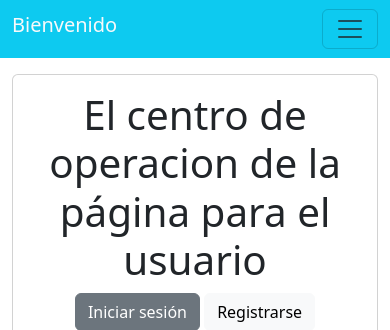
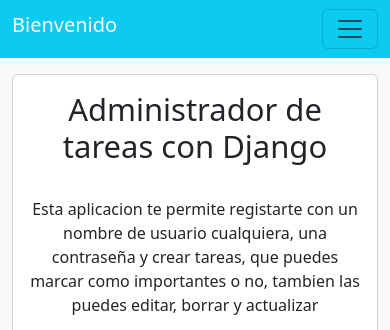
Before and after one commit to carlosarmero/crudjango, a Django app: page / in a window 390 px wide. Shown: the top 330 px of the page. Run offline with Django 5.2, Linux system fonts and the light colour scheme; a user stored in the database is signed in.

Commit message:
todo menos responsive

```diff
--- a/crud/urls.py
+++ b/crud/urls.py
@@ -26,10 +26,12 @@
     path('tasks/', views.tarea, name='tasks'),
     path('tacompl/', views.tacompl, name='tacompl'),
     path('tasks/<int:tarea_id>/', views.detalle_tarea, name='detarea'),
-    #path('tasks/<int:tarea_id>/logout/', views.salir),
-    path('tasks/logout/', views.salir),
     path('tasks/crear/', views.crear_tarea, name='crear'),
     path('tasks/<int:tarea_id>/borrar', views.borrar, name='borrar'),
     path('tasks/<int:tarea_id>/completa', views.completa, name='completa'),
-    path('logout/', views.salir, name='log')
+    path('logout/', views.salir, name='log'),
+    path('tasks/logout/', views.salir),
+    path('tacompl/logout/', views.salir),
+    path('tasks/<int:tarea_id>/logout/', views.salir2),
+    path('tasks/crear/logout/', views.salir)
 ]
--- a/tasks/forms.py
+++ b/tasks/forms.py
@@ -5,7 +5,7 @@
     class Meta:
         model = Tarea
         fields = ['titulo', 'descripcion', 'important',]
-        widgets = {'titulo' : forms.TextInput(attrs={'class': 'form-control', 'placeholder':'escribe titulo'}),
-            'descripcion' : forms.Textarea(attrs={'class': 'form-control','placeholder':'escribe titulo'}),
+        widgets = {'titulo' : forms.TextInput(attrs={'class': 'form-control', 'placeholder':'Escribe el título'}),
+            'descripcion' : forms.Textarea(attrs={'class': 'form-control','placeholder':'Escribe la descripción'}),
             'important' : forms.CheckboxInput(attrs={'class': 'form-check-input, m-auto'})
         } #widget para atributo campos fields
--- a/tasks/templates/base.html
+++ b/tasks/templates/base.html
@@ -9,7 +9,7 @@
     <script src='main.js'></script>
     <link href="https://cdn.jsdelivr.net/npm/bootstrap@5.3.2/dist/css/bootstrap.min.css" rel="stylesheet">
 </head>
-<body>
+<body class="bg-light">
     <nav class="navbar navbar-expand-lg bg-info">
         <div class="container-fluid">
           <h5 class="navbar-brand text-light" >Bienvenido</h5>
@@ -33,7 +33,7 @@
                      <a href="/enroll" class="nav-link">Inscribirse</a>
                  </li>
                  <li class="nav-item">
-                     <a href="{% url 'signin' %}" class="nav-link">Iniciar sesion</a>
+                     <a href="{% url 'signin' %}" class="nav-link">Entrar a tu cuenta</a>
                  </li>
 
                  {% endif %}
--- a/tasks/templates/crear_tarea.html
+++ b/tasks/templates/crear_tarea.html
@@ -2,11 +2,11 @@
 
 {% block content %}
 
-<h1 class="py-2">Form crea tarea</h1>
+<h1 class="py-2 text-center">Introduce la información de tu tarea</h1>
 <form class="text-center py-3" method="post">
 {% csrf_token %}
 {{ form }}
-<button>Enviar tarea a BD</button>
+<button class="m-3 btn btn-secondary">Crear tarea</button>
 </form>
 {{error}}
 {% endblock %}
--- a/tasks/templates/home.html
+++ b/tasks/templates/home.html
@@ -1,14 +1,25 @@
 {% extends  'base.html' %}
 
 {% block content %}
-<h1 class="display-2 text-center">El centro de operacion de la página para el usuario</h1>
-<div class="text-center">
+<h1 class="display-5 text-center">Administrador de tareas con Django</h1>
+<div class="text-center py-4">
+        {% if user.is_authenticated %}
+
+        <p>Esta aplicacion te permite registarte con un nombre de usuario cualquiera, una contraseña
+                y crear tareas, que puedes marcar como importantes o no, tambien las puedes editar,
+                borrar y actualizar
+        </p>
+        <img  width="400" height="300" alt="Tareas imagen" src="https://media.istockphoto.com/id/1336546162/es/vector/concepto-de-planificaci%C3%B3n-y-gesti%C3%B3n-del-tiempo.jpg?s=1024x1024&w=is&k=20&c=4WMNwtCSuyaYIf8GEWm9CQH7qvh1Wn49_CsWq40EDAA=">
+         {% else %}
+         <div><img class="mb-3" width="400" height="300" alt="Tareas imagen" src="https://media.istockphoto.com/id/1336355737/es/vector/una-vista-superior-de-una-tarea-de-clase-de-geometr%C3%ADa-un-conjunto-de-papeler%C3%ADa.jpg?s=612x612&w=0&k=20&c=QiX4imfwKDNeoe14rKE6JmzMYH8TdTz2yTVG2_h86IE=   ">
+         </div>
     <a href="signin" class="btn btn-secondary">
             Iniciar sesión
     </a>
 
     <a href="{% url 'enroll' %}" class="btn btn-light">
             Registrarse
+            {% endif %}
     </a>
 </div>
 {% endblock %}
--- a/tasks/templates/regis.html
+++ b/tasks/templates/regis.html
@@ -3,13 +3,13 @@
 <!DOCTYPE html>
 
 
- <form method="post" class="col-md-4 offset-md-4">
+ <form method="post" class="text-center col-md-4 offset-md-4">
     <!--invoca el usercrationfrom importado de django(en views) en el html!! {estos brackets}-->
-    <h1 class="text-center">Registrate</h1>
+    <h1 class="text-center">Regístrate</h1>
     <p class="text-center">Introduce tus datos</p>
     {% csrf_token %}
     {{form.as_p}}
-    <button class="text-center">Enrolarse</button>
+    <button class="btn btn-primary">Enrolarse</button>
     {{error}}
  </form>
  {% endblock %}
--- a/tasks/views.py
+++ b/tasks/views.py
@@ -31,7 +31,7 @@
             except IntegrityError:
                 return render(request, 'regis.html', {
                     'form' : UserCreationForm,
-                    "error": "no creado"
+                    "error": "Usuario no creado"
                 })
 
         return render(request, 'regis.html', {
@@ -51,6 +51,10 @@
 def salir(request):
     logout(request) #quita cookie sesion
     return redirect('home')
+@login_required
+def salir2(request, tarea_id):
+    logout(request) #quita cookie sesion
+    return redirect('home')
 
 def signin(request):
     if request.method == 'GET':
@@ -63,7 +67,7 @@
         if user is None:
             return render(request, 'signin.html', {
         'form' : AuthenticationForm,
-        'error': 'no sos nadie en bd'
+        'error': 'Nombre de usuario y contraseña no coinciden'
         })
         else:
             login(request, user)
```
Also changed, not shown: tasks/templates/detarea.html (+5 -5 lines), tasks/templates/signin.html (+4 -4 lines), tasks/templates/tacompl.html (+4 -4 lines), tasks/templates/tasks.html (+5 -5 lines), db.sqlite3.
